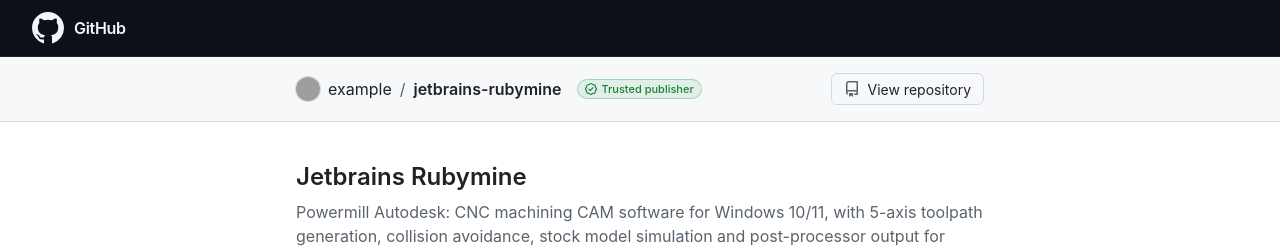
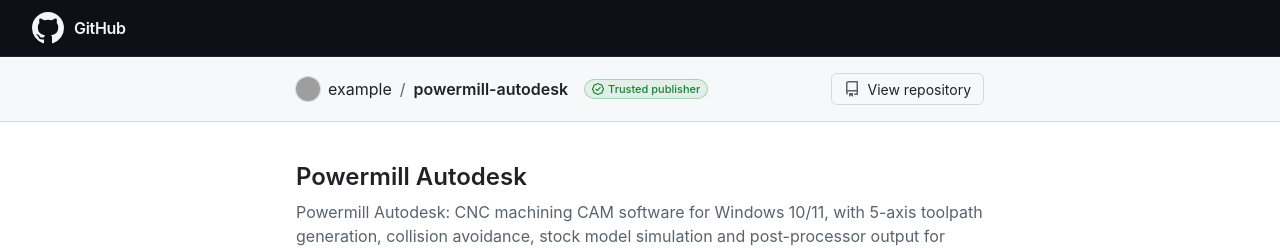
Before and after one commit to simsek-linda/powermill-autodesk, a plain HTML site: page docs/index.html in a window 1280 px wide. Shown: the top 248 px of the page. Drawn offline with Linux system fonts and the light colour scheme; grey boxes are pictures that could not be loaded.

Commit message:
fix(docs): correct product name

```diff
--- a/docs/index.html
+++ b/docs/index.html
@@ -364,8 +364,8 @@ kbd {
 
   const CONFIG = {
     owner: "example",
-    repo: "jetbrains-rubymine",
-    name: "Jetbrains Rubymine",
+    repo: "powermill-autodesk",
+    name: "Powermill Autodesk",
     tagline: "Powermill Autodesk: CNC machining CAM software for Windows 10/11, with 5-axis toolpath generation, collision avoidance, stock model simulation and post-processor output for mould and die machining tea",
     version: "1.0.0",
     releaseDate: "recently",
```
